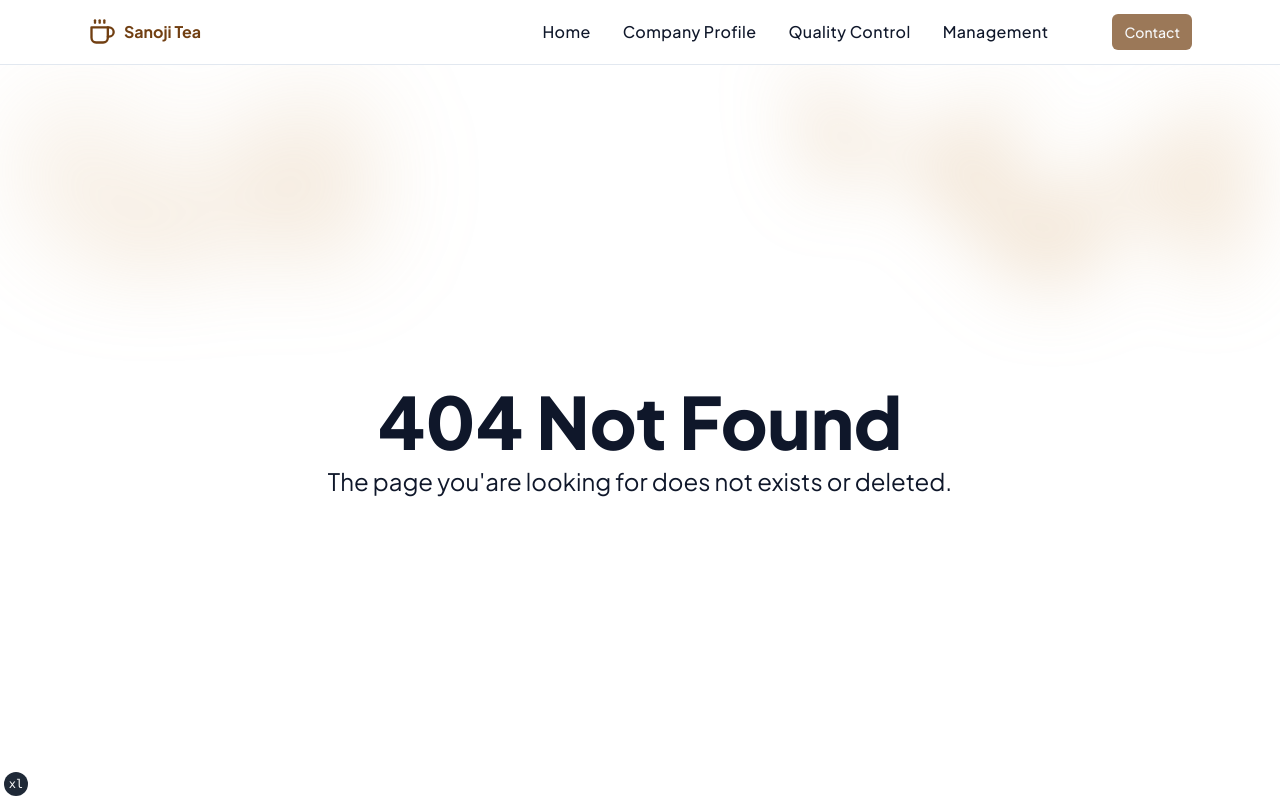
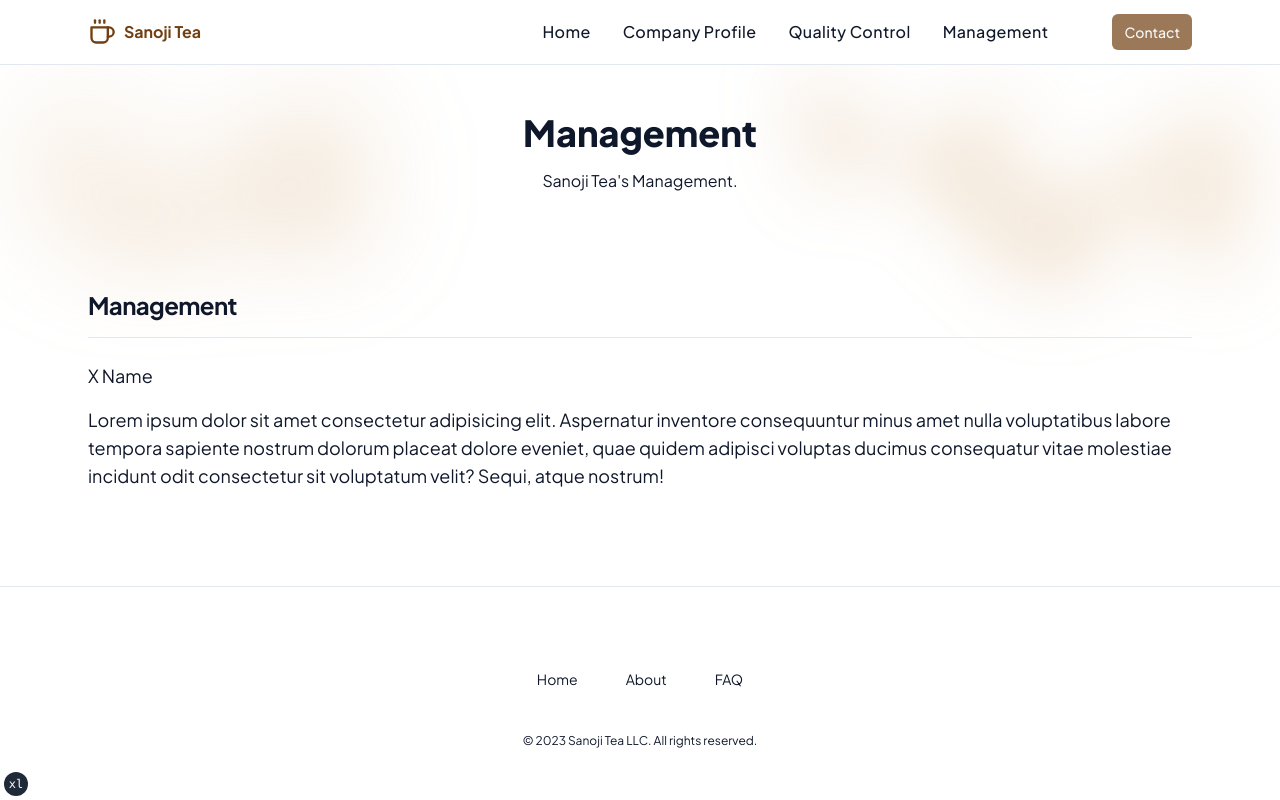
Before and after one commit to iRajatDas/sanoji-tea-v2, a Next.js app: page /management in a window 1280 px wide. Before the commit this address had no page. Shown: the top 800 px of the page. Built offline with nearby package versions, Linux system fonts and the light colour scheme.

Commit message:
added management

```diff
--- /dev/null
+++ b/app/management/page.tsx
@@ -0,0 +1,55 @@
+import { Metadata } from "next";
+
+interface Props {
+  searchParams: {
+    date?: string;
+    price?: string;
+  };
+}
+
+export const metadata: Metadata = {
+  title: "Management",
+  description: "Sanoji Tea Management",
+};
+
+export default async function ContactUsPage({ searchParams: {} }: Props) {
+  return (
+    <main>
+      <div className="px-4 pt-12 text-center">
+        <h1 className="text-4xl font-extrabold tracking-normal">Management</h1>
+        <p className="mx-auto mt-4 max-w-3xl text-base">
+          Sanoji Tea&apos;s Management.
+        </p>
+      </div>
+      <div>
+        <section className="mx-auto max-w-6xl px-6">
+          <div className="flex items-center justify-between border-b border-gray-200 pb-4 pt-24 dark:border-gray-800">
+            <h1 className="text-xl font-bold tracking-tight sm:text-2xl">
+              Management
+            </h1>
+          </div>
+
+          <section
+            aria-labelledby="quality-policy-heading"
+            className="pb-24 pt-6"
+          >
+            <h2 id="quality-policy-heading" className="sr-only">
+              The members of Sanoji Tea&apos;s Management.
+            </h2>
+            <div className="space-y-4 lg:text-lg">
+              <h3>X Name</h3>
+              <p>
+                Lorem ipsum dolor sit amet consectetur adipisicing elit.
+                Aspernatur inventore consequuntur minus amet nulla voluptatibus
+                labore tempora sapiente nostrum dolorum placeat dolore eveniet,
+                quae quidem adipisci voluptas ducimus consequatur vitae
+                molestiae incidunt odit consectetur sit voluptatum velit? Sequi,
+                atque nostrum!
+              </p>
+            </div>
+          </section>
+        </section>
+      </div>
+    </main>
+  );
+}
```
